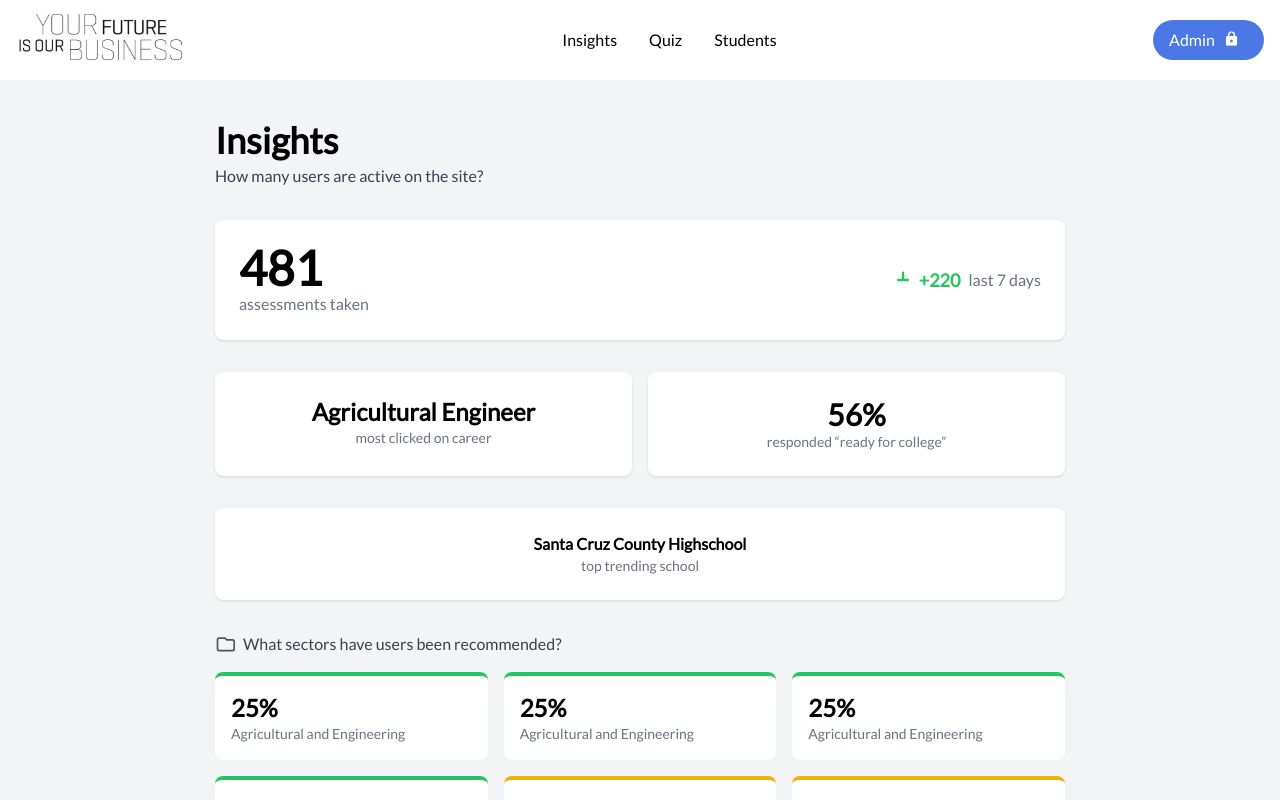
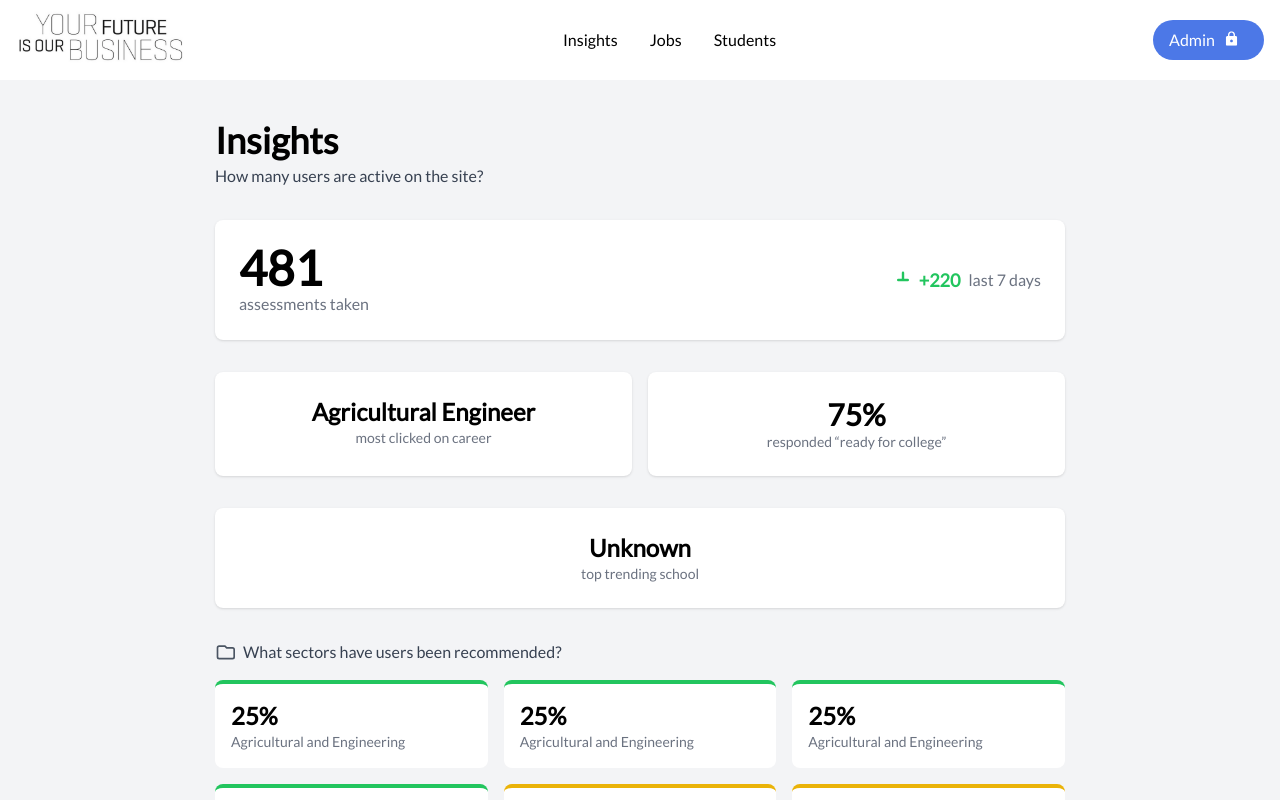
Before and after one commit to ucsc-blueprint/yfiob2, a Next.js app: page /admin/insights in a window 1280 px wide. Shown: the top 800 px of the page. Built offline with nearby package versions, Linux system fonts and the light colour scheme; no server answers; the database is empty.

Commit message:
added firebase querying for most popular school

```diff
--- a/src/app/admin/insights/page.jsx
+++ b/src/app/admin/insights/page.jsx
@@ -1,12 +1,45 @@
 import AdminNavbar from "../../../components/AdminNavbar/AdminNavbar";
+import getData from "../../../utils/getData";
 
-export default function AdminInsights() {
+export default async function AdminInsights() {
   // TODO: fetch these from Firebase
   const assessmentsTaken = 481;
   const last7DaysGrowth = 220;
   const mostClickedCareer = "Agricultural Engineer";
-  const readyForCollegePercent = 56;
-  const topTrendingSchool = "Santa Cruz County Highschool";
+
+  let users = [];
+  const schools = {};
+  let topTrendingSchool = "Unknown";
+
+  try {
+    users = await getData("users");
+    console.log("Users: ", users);
+
+    for (let i = 0; i < users.length; i++) {
+      const user = users[i];
+      if (!user.data.school) {
+        continue;
+      }
+      const school = user.data.school;
+      if (schools[school]) {
+        schools[school] += 1;
+      } else {
+        schools[school] = 1;
+      }
+    }
+
+    console.log("Schools: ", schools);
+
+    if (Object.keys(schools).length > 0) {
+      topTrendingSchool = Object.keys(schools).reduce((a, b) =>
+        schools[a] > schools[b] ? a : b
+      );
+    }
+  } catch (error) {
+    console.error("Error fetching user data:", error);
+  }
+
+  const readyForCollegePercent = 75;
 
   // TODO: fetch sectors array from Firebase, with percent & a color code
   const sectors = [
@@ -79,7 +112,7 @@ export default function AdminInsights() {
 
           </div>
           <div className="bg-white p-6 rounded-lg shadow text-center">
-              <p className="font-bold">{topTrendingSchool}</p>
+              <p className="text-2xl font-bold">{topTrendingSchool}</p>
               <p className="text-gray-500 text-sm">
                 top trending school
               </p>
--- a/src/components/AdminNavbar/AdminNavbar.jsx
+++ b/src/components/AdminNavbar/AdminNavbar.jsx
@@ -23,8 +23,13 @@ export default function AdminNavbar() {
 						<Link href="/admin/insights">
 							<button className="p-4">Insights</button>
 						</Link>
-						<button className="p-4">Quiz</button>
-						<button className="p-4">Students</button>
+						<Link href="/admin/jobs">
+							<button className="p-4">Jobs</button>
+						</Link>
+
+						<Link href="/admin/students">
+							<button className="p-4">Students</button>
+						</Link>
 					</div>
 				</div>
 				<div className="grow flex justify-end">
```
